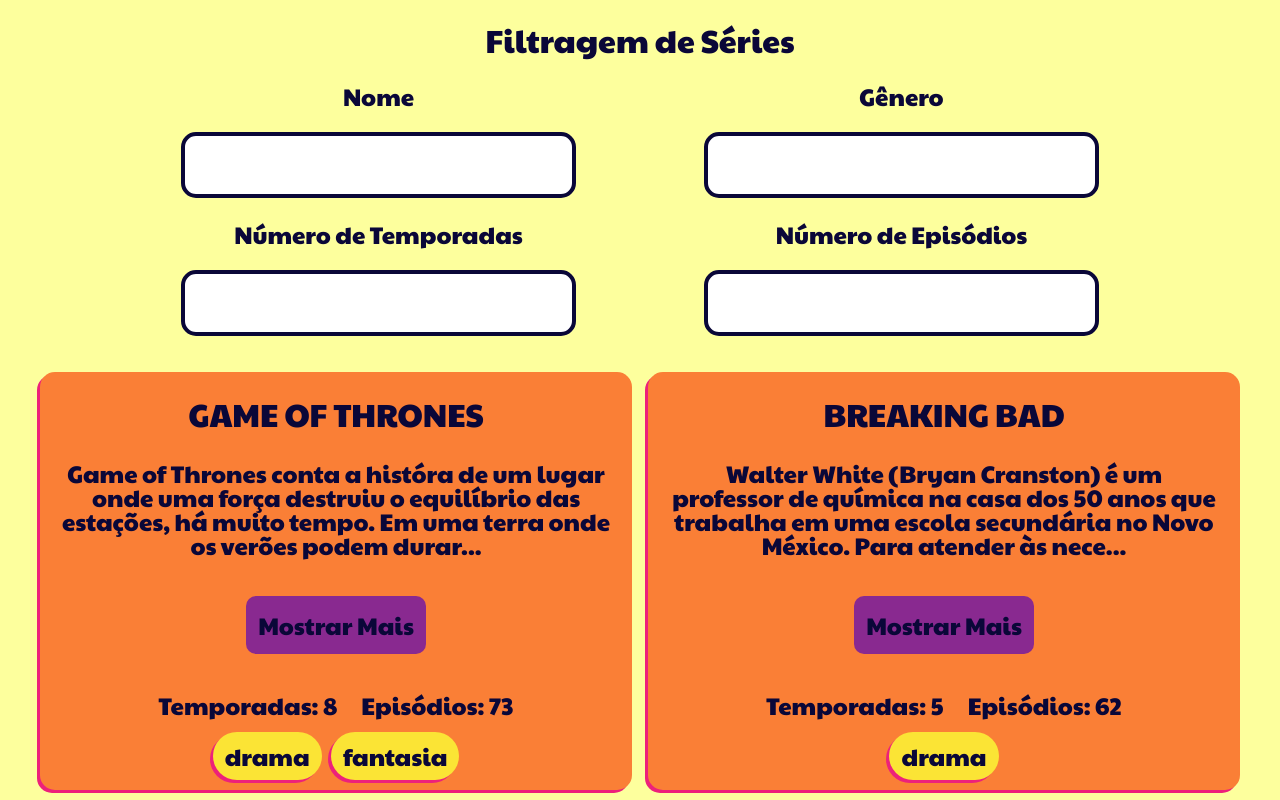
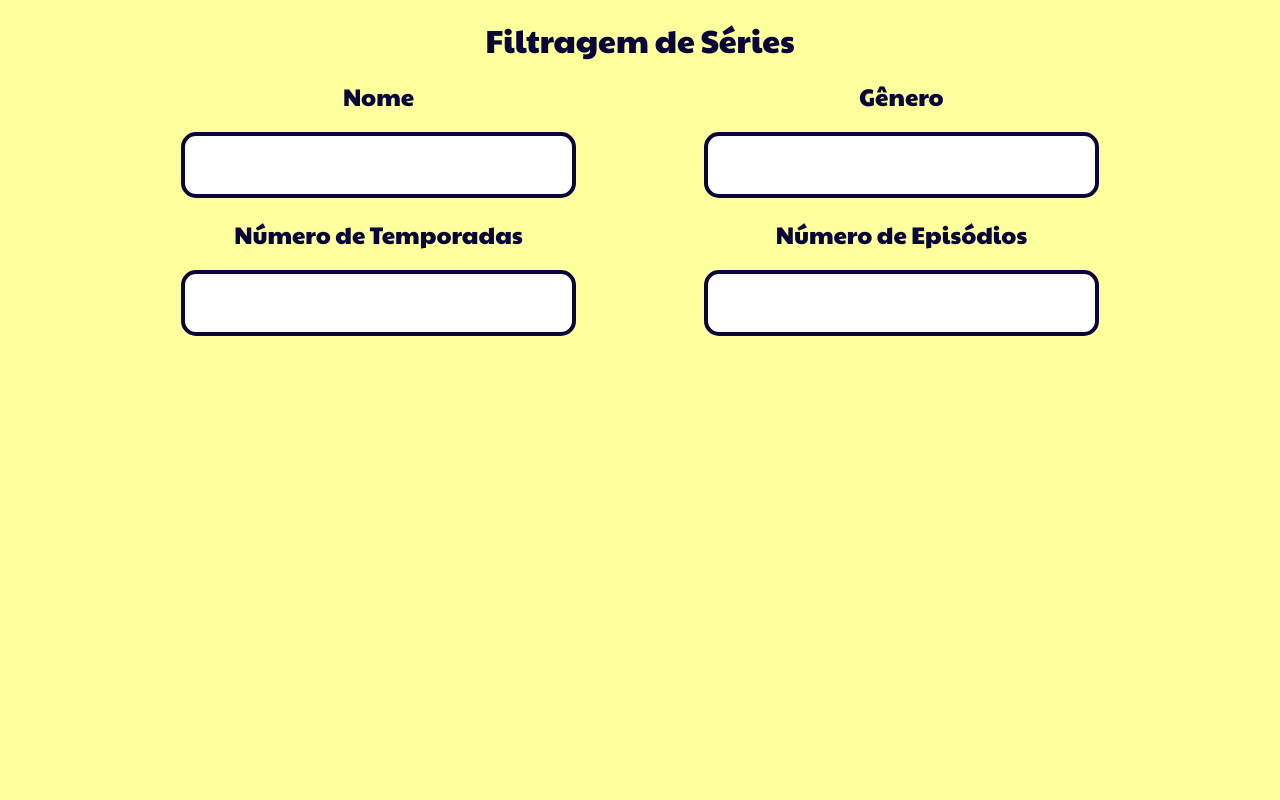
Before and after one commit to Pololokka/desafio-series, a React (Vite) app: page / in a window 1280 px wide. Shown: the top 800 px of the page. Built offline with nearby package versions, Linux system fonts and the light colour scheme.

Commit message:
:construction: fazendo lógica de filtro

```diff
--- a/src/App.jsx
+++ b/src/App.jsx
@@ -21,7 +21,19 @@
   useEffect(() => {
     setArrayFiltered(
       Produtos.filter((element) => {
-        return element.name.includes(formFilter.name.toLocaleUpperCase());
+        return (
+          element.name.includes(formFilter.name.toLocaleUpperCase()) &&
+          element.genres.includes(formFilter.genre)
+        );
+        // if (element.name) {
+        //   console.log("nome");
+        //   return element.name.includes(formFilter.name.toLocaleUpperCase());
+        // }
+        // if (element.genres !== "") {
+        //   console.log("gênero");
+        //   return element.genres.includes(formFilter.genres);
+        // }
+        // console.log("final");
       })
     );
     console.log(formFilter);
```
